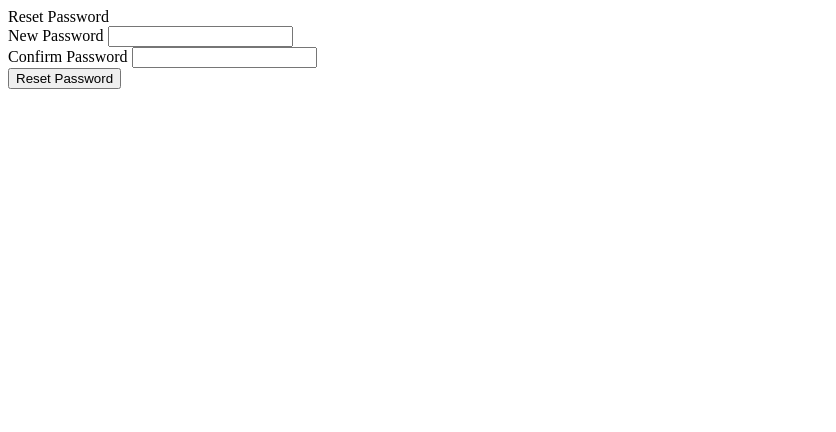
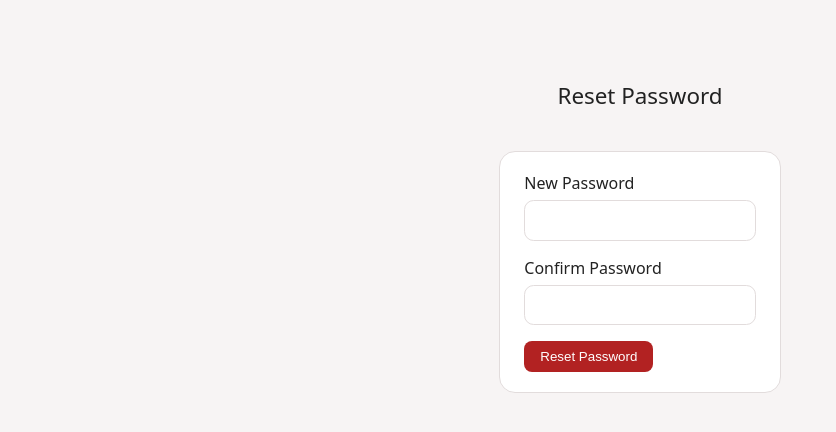
Before and after one commit to venstreni/Tastebase, a website: page docs/reset.html in a window 1280 px wide. Shown: the whole page, without its empty margins (0-836 px from the left). Drawn offline with Linux system fonts and the light colour scheme; the site is published under a folder, as on GitHub Pages, so addresses that start at the root find nothing.

Commit message:
Fixed CSS crash

```diff
--- a/docs/reset.html
+++ b/docs/reset.html
@@ -3,7 +3,7 @@
 <head>
     <meta charset="UTF-8">
     <title>TasteBase - Set New Password</title>
-    <link rel="stylesheet" href="/styles.css">
+    <link rel="stylesheet" href="styles.css">
 </head>
 <body>
 
```
Also changed, not shown: docs/edit-recipe.html (+1 -1 lines), docs/forgot.html (+1 -1 lines), docs/home.html (+1 -1 lines), docs/profile.html (+1 -1 lines), docs/search.html (+1 -1 lines), docs/smart-add.html (+1 -1 lines), docs/upgrade.html (+1 -1 lines), docs/view-recipe.html (+1 -1 lines).
